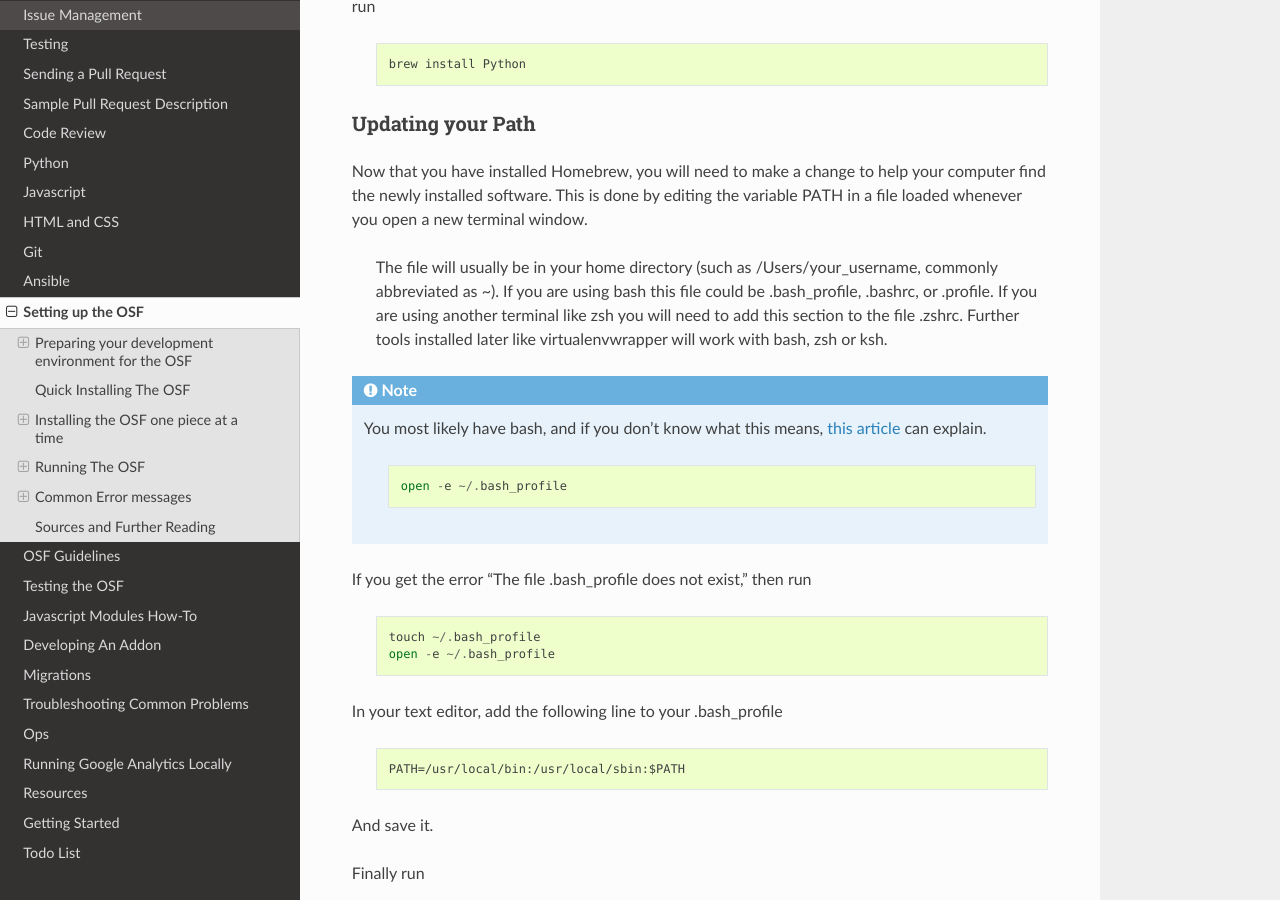
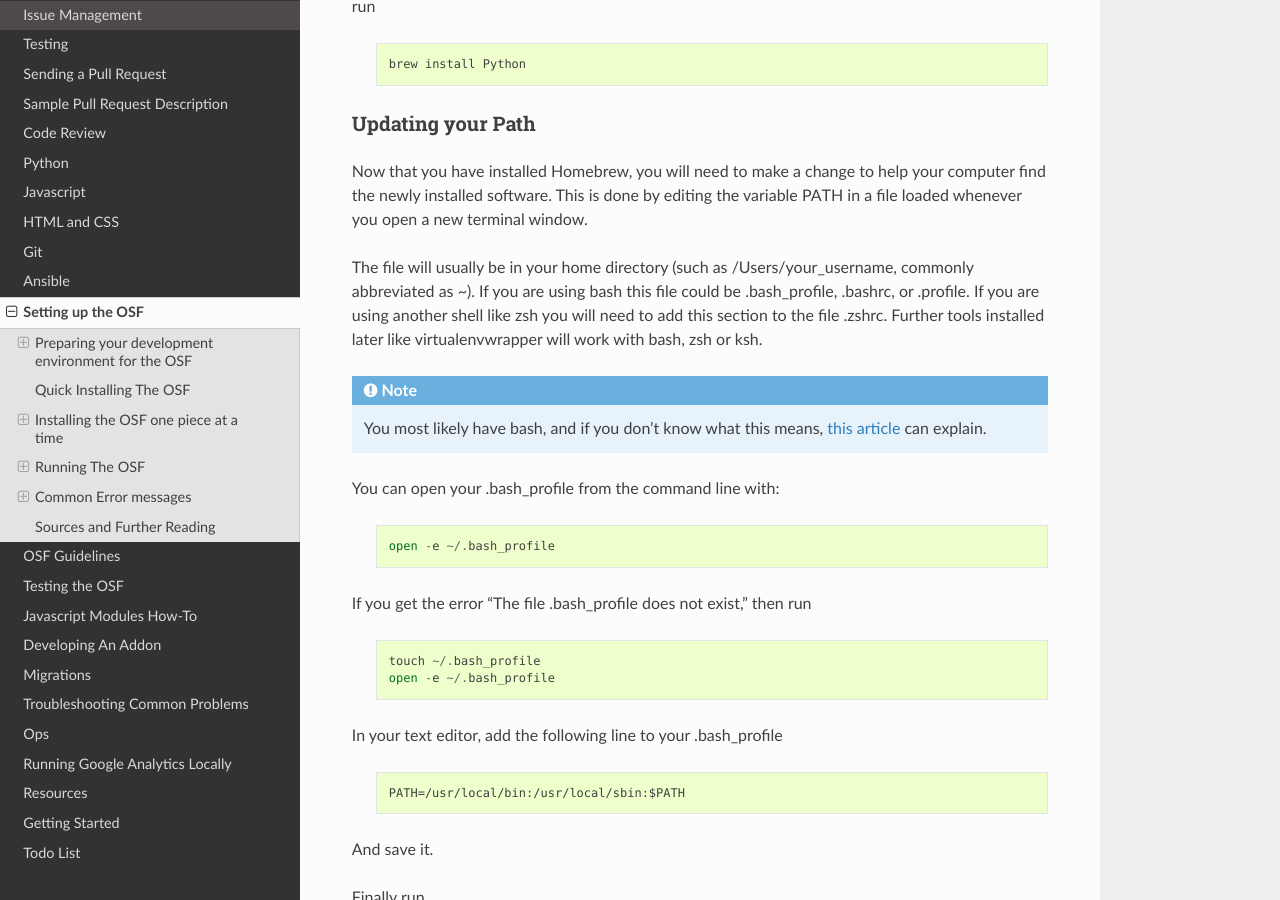
Before and after one commit to CenterForOpenScience/COSDev, a Sphinx documentation site: the page built from docs/osf/setup.rst, in a window 1280 px wide and 900 px high, scrolled down 1528 px. Built offline with Sphinx 7.4.7 and the Read the Docs theme 2.0.0, drawn with Linux system fonts in a browser that asks for light colours.

Commit message:
Fix formatting issues in "Updating your Path"
This patch fixes four minor formatting issues in the "Updating your
Path" section of "Setting up the OSF".

 1.) Remove unnecessary indentation from second paragraph.
 2.) Refer to zsh as a shell rather than a terminal in second paragraph.
 3.) Add intro text to the open bash_profile command ot keep it from
     being grouped with the previous note
 4.) Add space between code block and following text for neatness rather
     than correctness.

```diff
--- a/docs/osf/setup.rst
+++ b/docs/osf/setup.rst
@@ -69,12 +69,15 @@ Updating your Path
 Now that you have installed Homebrew, you will need to make a change to help your computer find the newly installed software.
 This is done by editing the variable PATH in a file loaded whenever you open a new terminal window.
 
- The file will usually be in your home directory (such as /Users/your_username, commonly abbreviated as ~). If you are using bash this file could be .bash_profile, .bashrc, or .profile.
- If you are using another terminal like zsh you will need to add this section to the file .zshrc. Further tools installed later like virtualenvwrapper will work with bash, zsh or ksh.
+The file will usually be in your home directory (such as /Users/your_username, commonly abbreviated as ~). If you are using bash this file could be .bash_profile, .bashrc, or .profile.
+If you are using another shell like zsh you will need to add this section to the file .zshrc. Further tools installed later like virtualenvwrapper will work with bash, zsh or ksh.
 
 .. note::
 
    You most likely have bash, and if you don't know what this means, `this article <http://natelandau.com/my-mac-osx-bash_profile/>`_  can explain.
+
+
+You can open your .bash_profile from the command line with:
 
     ::
 
@@ -92,6 +95,7 @@ In your text editor, add the following line to your .bash_profile
     ::
 
         PATH=/usr/local/bin:/usr/local/sbin:$PATH
+
 And save it.
 
 Finally run
```
